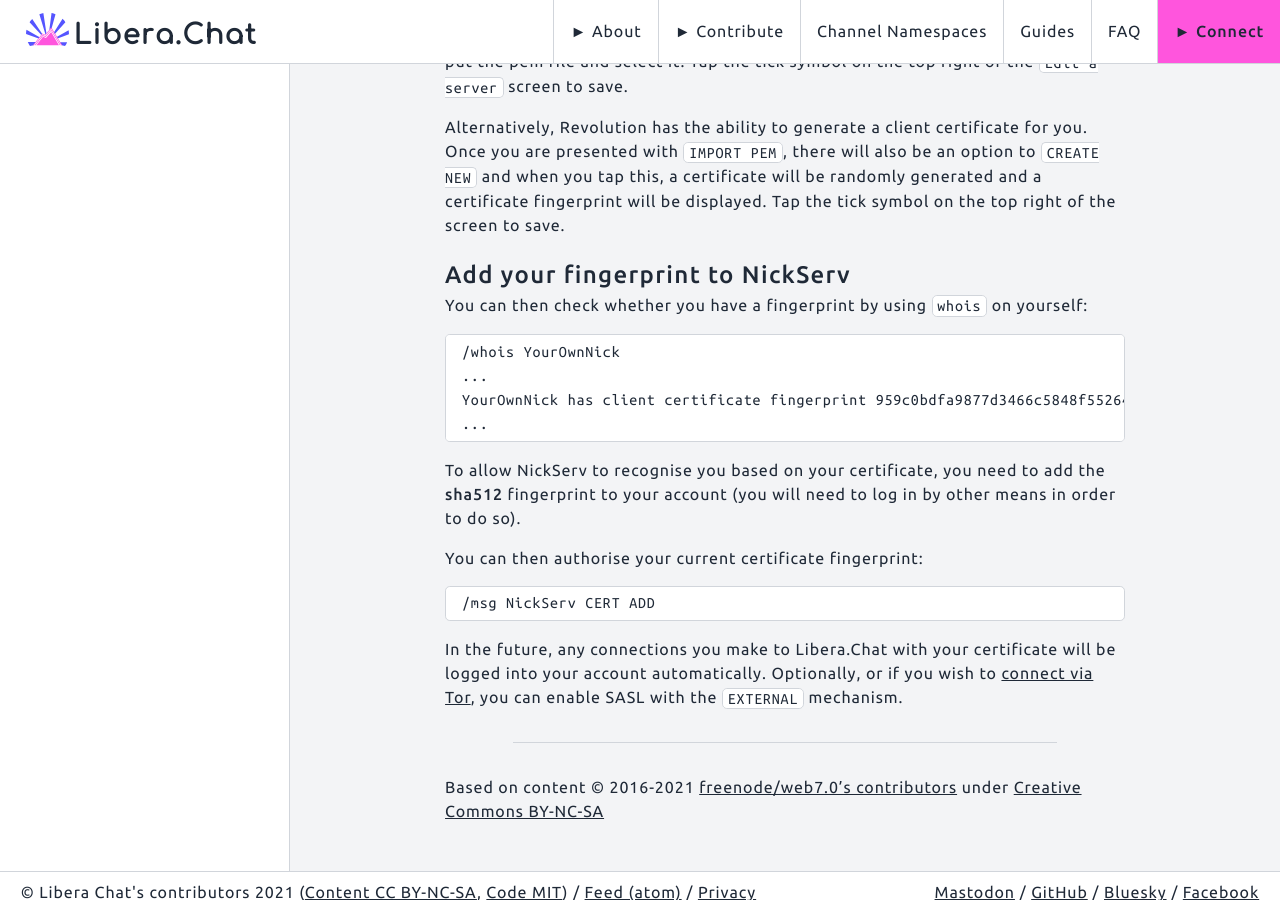
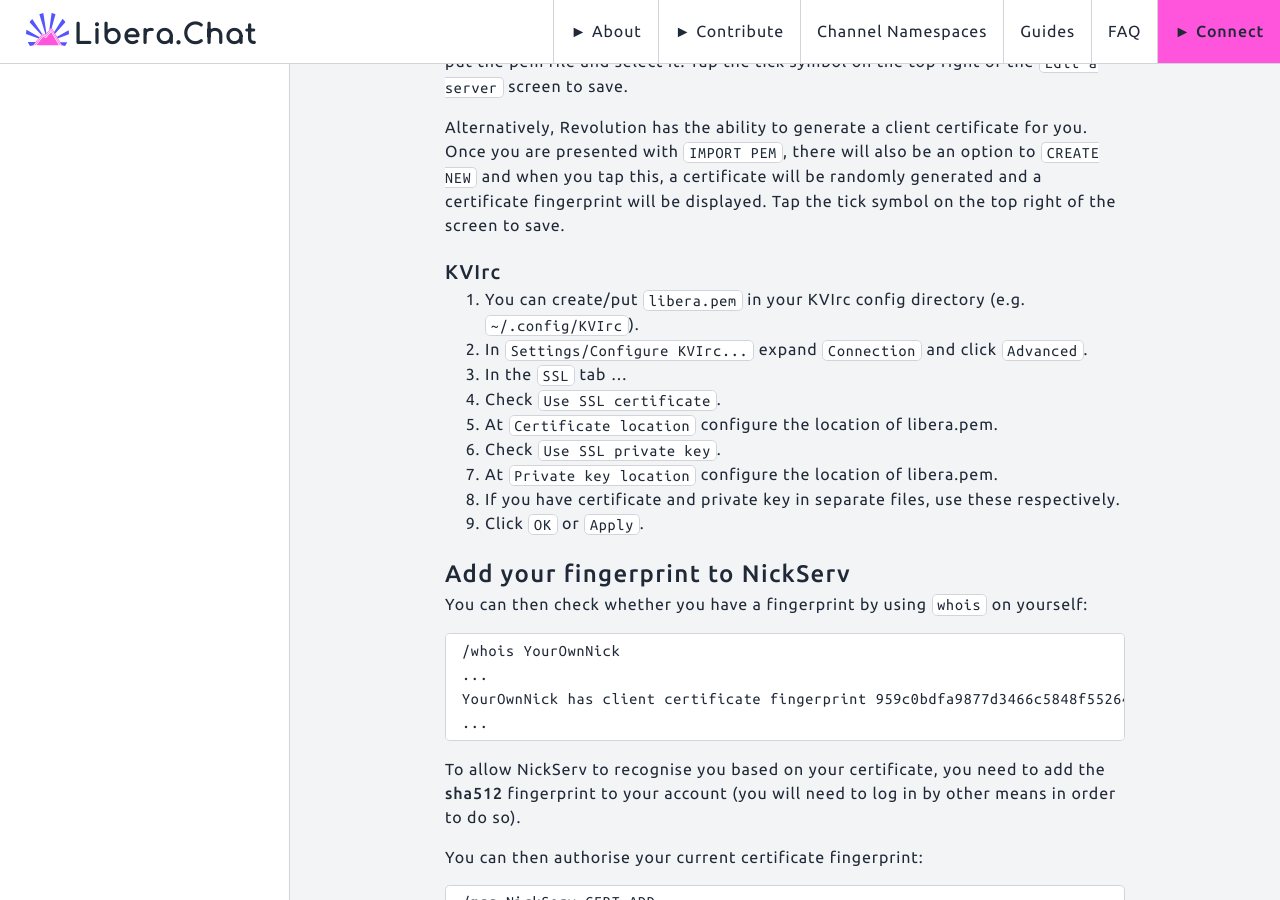
Before and after one commit to Libera-Chat/libera-chat.github.io, a Jekyll site: the page built from content/_guides/certfp.md, in a window 1280 px wide and 900 px high, scrolled down 3002 px. Built offline with Jekyll 4.4.1, drawn with Linux system fonts in a browser that asks for light colours.

Commit message:
KVIrc certfp config with numbered list (#332)
* KVIrc certfp config

Added KVIrc certfp config

* numbered list

* Update content/_guides/certfp.md

---------

Co-authored-by: Melissa Draper <melissa@meldraweb.com>

```diff
--- a/content/_guides/certfp.md
+++ b/content/_guides/certfp.md
@@ -167,6 +167,20 @@
 and a certificate fingerprint will be displayed. Tap the tick symbol on the top
 right of the screen to save.
 
+### KVIrc
+
+1. You can create/put `libera.pem` in your KVIrc config directory (e.g.
+   `~/.config/KVIrc`).
+2. In `Settings/Configure KVIrc...` expand `Connection` and click `Advanced`.
+3. In the `SSL` tab ...
+4. Check `Use SSL certificate`.
+5. At `Certificate location` configure the location of libera.pem.
+6. Check `Use SSL private key`.
+7. At `Private key location` configure the location of libera.pem.
+8. If you have certificate and private key in separate files, use these
+   respectively.
+9. Click `OK` or `Apply`.
+
 ## Add your fingerprint to NickServ
 
 You can then check whether you have a fingerprint by using `whois` on yourself:
```
